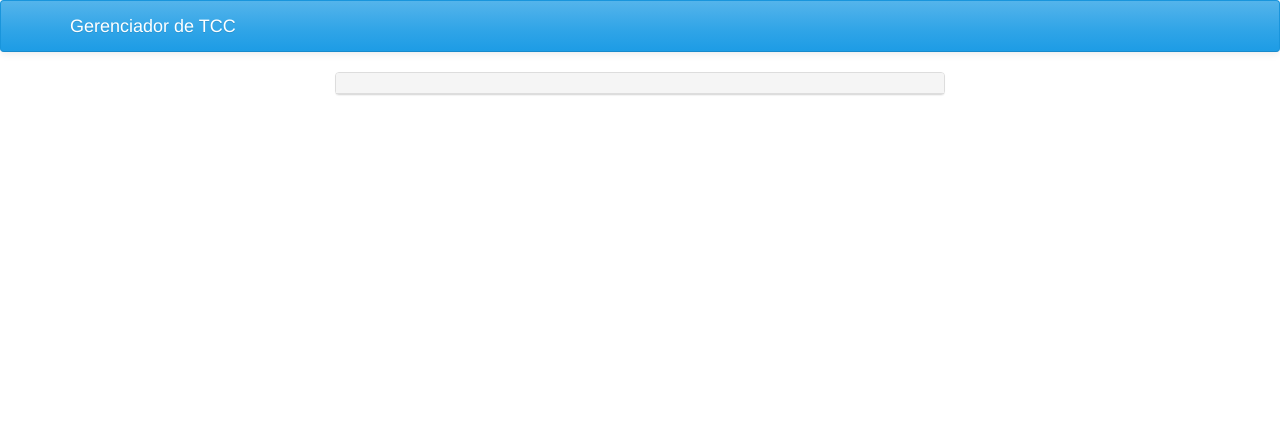
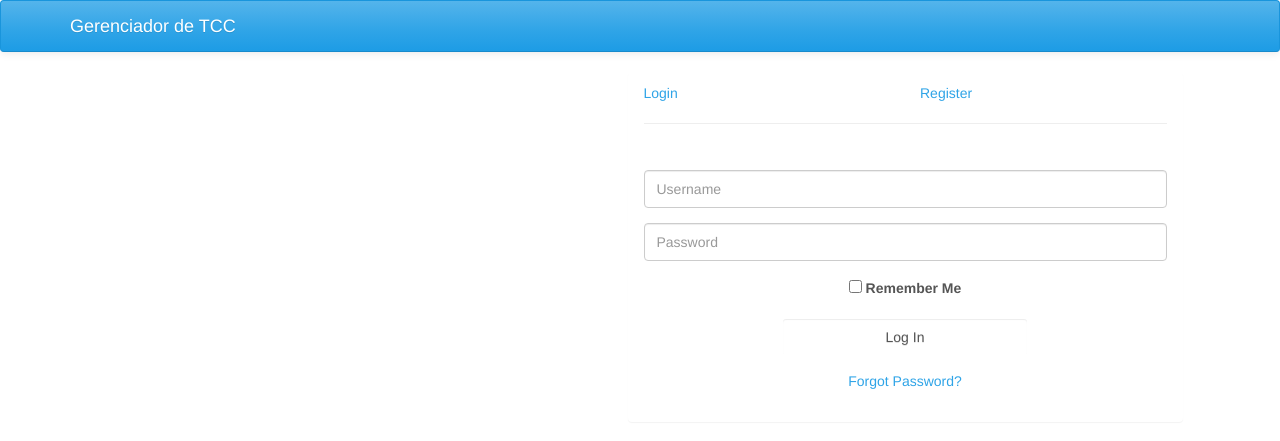
Before and after one commit to ProgWeb201701/Grupo8, a PHP site: page / in a window 1280 px wide. Shown: the top 441 px of the page. Run offline with PHP 8.4, Linux system fonts and the light colour scheme.

Commit message:
mudança login

```diff
--- a/index.php
+++ b/index.php
@@ -29,18 +29,81 @@ and open the template in the editor.
                 </div>
             </div>
 
-        <div class="col-xs-3 col-sm-3 col-md-3 col-lg-3"></div>
-        <div class="col-xs-6 col-sm-6 col-md-6 col-lg-6">
-            <div class="panel panel-default">
-                <div class="panel-heading">
-                    <h3 class="panel-title text-center ">
-
-                    </h3>
+            <div class="col-xs-3 col-sm-3 col-md-3 col-lg-3"></div>
+            <div class="container">
+                <div class="row">
+                    <div class="col-md-6 col-md-offset-3">
+                        <div class="panel panel-login">
+                            <div class="panel-heading">
+                                <div class="row">
+                                    <div class="col-xs-6">
+                                        <a href="#" class="active" id="login-form-link">Login</a>
+                                    </div>
+                                    <div class="col-xs-6">
+                                        <a href="#" id="register-form-link">Register</a>
+                                    </div>
+                                </div>
+                                <hr>
+                            </div>
+                            <div class="panel-body">
+                                <div class="row">
+                                    <div class="col-lg-12">
+                                        <form id="login-form" action="https://phpoll.com/login/process" method="post" role="form" style="display: block;">
+                                            <div class="form-group">
+                                                <input type="text" name="username" id="username" tabindex="1" class="form-control" placeholder="Username" value="">
+                                            </div>
+                                            <div class="form-group">
+                                                <input type="password" name="password" id="password" tabindex="2" class="form-control" placeholder="Password">
+                                            </div>
+                                            <div class="form-group text-center">
+                                                <input type="checkbox" tabindex="3" class="" name="remember" id="remember">
+                                                <label for="remember"> Remember Me</label>
+                                            </div>
+                                            <div class="form-group">
+                                                <div class="row">
+                                                    <div class="col-sm-6 col-sm-offset-3">
+                                                        <input type="submit" name="login-submit" id="login-submit" tabindex="4" class="form-control btn btn-login" value="Log In">
+                                                    </div>
+                                                </div>
+                                            </div>
+                                            <div class="form-group">
+                                                <div class="row">
+                                                    <div class="col-lg-12">
+                                                        <div class="text-center">
+                                                            <a href="https://phpoll.com/recover" tabindex="5" class="forgot-password">Forgot Password?</a>
+                                                        </div>
+                                                    </div>
+                                                </div>
+                                            </div>
+                                        </form>
+                                        <form id="register-form" action="https://phpoll.com/register/process" method="post" role="form" style="display: none;">
+                                            <div class="form-group">
+                                                <input type="text" name="username" id="username" tabindex="1" class="form-control" placeholder="Username" value="">
+                                            </div>
+                                            <div class="form-group">
+                                                <input type="email" name="email" id="email" tabindex="1" class="form-control" placeholder="Email Address" value="">
+                                            </div>
+                                            <div class="form-group">
+                                                <input type="password" name="password" id="password" tabindex="2" class="form-control" placeholder="Password">
+                                            </div>
+                                            <div class="form-group">
+                                                <input type="password" name="confirm-password" id="confirm-password" tabindex="2" class="form-control" placeholder="Confirm Password">
+                                            </div>
+                                            <div class="form-group">
+                                                <div class="row">
+                                                    <div class="col-sm-6 col-sm-offset-3">
+                                                        <input type="submit" name="register-submit" id="register-submit" tabindex="4" class="form-control btn btn-register" value="Register Now">
+                                                    </div>
+                                                </div>
+                                            </div>
+                                        </form>
+                                    </div>
+                                </div>
+                            </div>
+                        </div>
+                    </div>
                 </div>
-
             </div>
-        </div>
-        <div class="col-xs-3 col-sm-3 col-md-3 col-lg-3"></div>
 
 
     </body>
```
